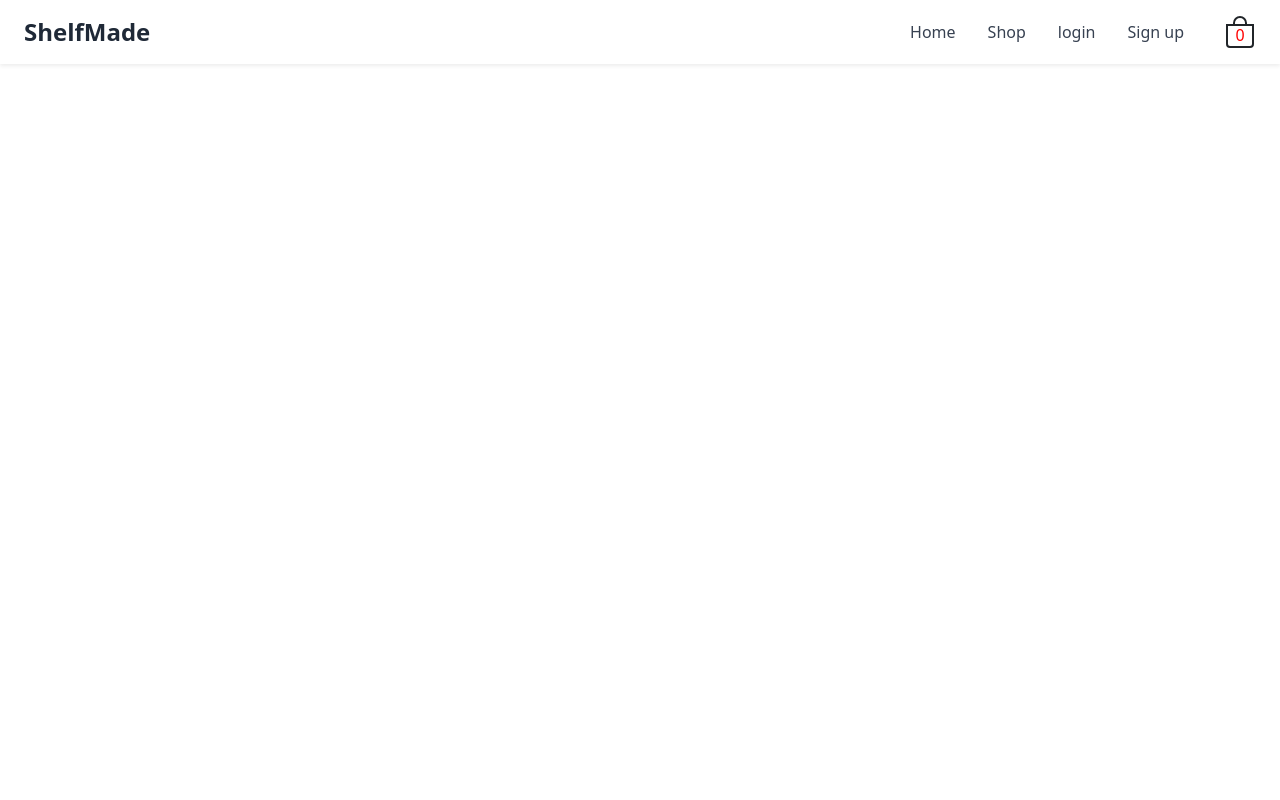
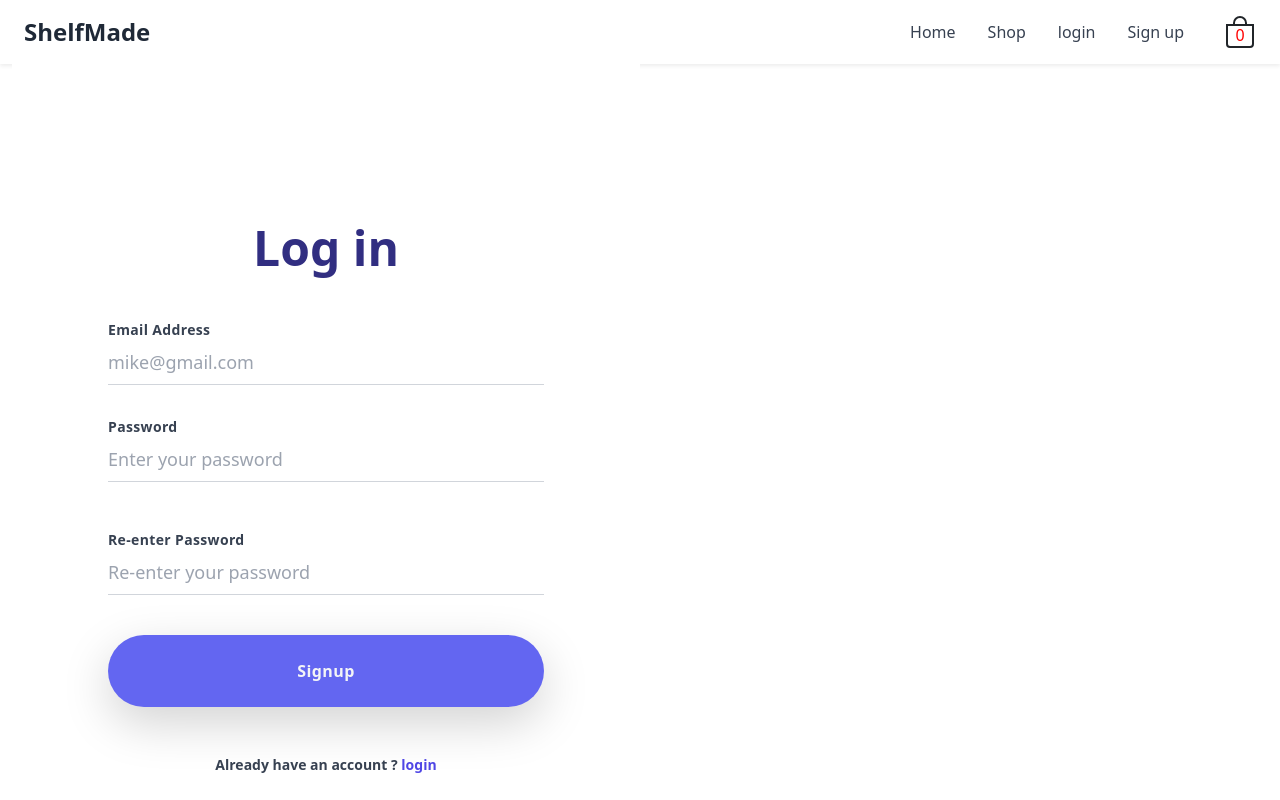
Before and after one commit to dglitxh/Shelfmade, a React (Create React App) app: page /signup in a window 1280 px wide. Built offline with nearby package versions, Linux system fonts and the light colour scheme.

Commit message:
login and signup

```diff
--- a/src/App.js
+++ b/src/App.js
@@ -8,6 +8,7 @@ import Login from "./components/Pages/Login";
 import { Navbar } from "./components/Pages/navigation";
 import ProductDetail from "./components/Pages/ProductDetail";
 import Shop from "./components/Pages/Shop";
+import Signup from "./components/Pages/Signup"
 
 
 
@@ -33,6 +34,11 @@ const App = () => {
                    />}
                 />
                 <Route
+                    path="/signup"
+                    element={<Signup
+                   />}
+                />
+                <Route
                     path="/cart" element={<CartPage
                     removeFromCart={cart.removeFromCart}
                     changeQuantity={cart.changeQunatity}
--- a/src/components/Pages/CartPage.js
+++ b/src/components/Pages/CartPage.js
@@ -31,7 +31,7 @@ const CartPage = (props) => {
           <tr>
             <td class="hidden pb-4 md:table-cell">
               <Link to='/details'>
-                <img src={listItem.item['thumbnail']} class="w-20 rounded" alt="Thumbnail"/>
+                <img src={listItem.item.product_img} class="w-20 rounded" alt="Thumbnail"/>
               </Link>
             </td>
             <td>
--- a/src/components/Pages/ProductDetail.js
+++ b/src/components/Pages/ProductDetail.js
@@ -17,7 +17,7 @@ const ProductDetail = (props) => {
             <section className="text-gray-700 body-font overflow-hidden bg-white">
   <div className="container px-5 py-24 mx-auto">
     <div className="lg:w-4/5 mx-auto flex flex-wrap">
-      <img alt="ecommerce" className="lg:w-1/2 w-full object-cover object-center rounded border border-gray-200" src={getProduct.thumbnail}/>
+      <img alt="ecommerce" className="lg:w-1/2 w-full object-cover object-center rounded border border-gray-200" src={getProduct.product_img}/>
       <div className="lg:w-1/2 w-full lg:pl-10 lg:py-6 mt-6 lg:mt-0">
         <h2 className="text-sm title-font text-gray-500 tracking-widest">BRAND NAME</h2>
         <h1 className="text-gray-900 text-3xl title-font font-medium mb-1">{getProduct.title}</h1>
--- /dev/null
+++ b/src/components/Pages/Signup.js
@@ -0,0 +1,62 @@
+import { Link } from 'react-router-dom'
+
+const Signup = () => {
+
+    return(
+        <div>
+           <div class="container">
+            <div class="lg:w-1/2 xl:max-w-screen-sm">
+                <div class="py-12 bg-indigo-100 lg:bg-white flex justify-center lg:px-12">
+
+
+                </div>
+                <div class="mt-10 px-12 sm:px-24 md:px-48 lg:px-12 lg:mt-16 xl:px-24 xl:max-w-2xl">
+                    <h2 class="text-center text-4xl text-indigo-900 font-display font-semibold lg:text-left xl:text-5xl
+                    xl:text-bold">Log in</h2>
+                    <div class="mt-12">
+                        <form>
+                            <div>
+                                <div class="text-sm font-bold text-gray-700 tracking-wide">Email Address</div>
+                                <input class="w-full text-lg py-2 border-b border-gray-300 focus:outline-none focus:border-indigo-500"
+                                    type=""
+                                    placeholder="mike@gmail.com"/>
+                            </div>
+                            <div class="mt-8">
+                                <div class="flex justify-between items-center">
+                                    <div class="text-sm font-bold text-gray-700 tracking-wide">
+                                        Password
+                                    </div>
+
+                                </div>
+                                <input class="w-full text-lg py-2 border-b border-gray-300 focus:outline-none focus:border-indigo-500" type="password" placeholder="Enter your password"/>
+                                <div className='mt-12'>
+                                <div class="flex justify-between items-center">
+                                    <div class="text-sm font-bold text-gray-700 tracking-wide">
+                                        Re-enter Password
+                                    </div>
+                                    </div>
+                                </div>
+                                <input class="w-full text-lg py-2 border-b border-gray-300 focus:outline-none focus:border-indigo-500"
+                                type="password" placeholder="Re-enter your password"/>
+                            </div>
+                            <div class="mt-10">
+                                <button class="bg-indigo-500 text-gray-100 p-4 w-full rounded-full tracking-wide
+                                font-semibold font-display focus:outline-none focus:shadow-outline hover:bg-indigo-600
+                                shadow-lg">
+                                    Signup
+                                </button>
+                            </div>
+                        </form>
+                        <div class="mt-12 text-sm font-display font-semibold text-gray-700 text-center">
+                            Already have an account ? <Link to class="cursor-pointer text-indigo-600 hover:text-indigo-800">login</Link>
+                        </div>
+                    </div>
+                </div>
+            </div>
+            </div>
+        </div>
+    )
+}
+
+
+export default Signup
--- a/src/components/Pages/navigation.js
+++ b/src/components/Pages/navigation.js
@@ -25,10 +25,10 @@ export const Navbar = (props) =>{
 
       <div className="items-center md:flex">
         <div className="flex flex-col md:flex-row md:mx-6">
-          <Link to="/" className="my-1 text-gray-700 dark:text-gray-500 hover:text-red-500 dark:hover:text-indigo-400 md:mx-4 md:my-0" href="#">Home</Link>
-          <Link to="/shop"className="my-1 text-gray-700 dark:text-gray-500 hover:text-red-500 dark:hover:text-indigo-400 md:mx-4 md:my-0" href="#">Shop</Link>
-          <Link to="/login" className="my-1 text-gray-700 dark:text-gray-500 hover:text-red-500 dark:hover:text-indigo-400 md:mx-4 md:my-0" href="#">login</Link>
-           <Link to="/" className="my-1 text-gray-700 dark:text-gray-500 hover:text-red-500 dark:hover:text-indigo-400 md:mx-4 md:my-0" href="#">Sign up</Link>
+          <Link to="/" className="my-1 text-gray-700 dark:text-gray-500 hover:text-red-500 dark:hover:text-indigo-400 md:mx-4 md:my-0">Home</Link>
+          <Link to="/shop"className="my-1 text-gray-700 dark:text-gray-500 hover:text-red-500 dark:hover:text-indigo-400 md:mx-4 md:my-0" >Shop</Link>
+          <Link to="/login" className="my-1 text-gray-700 dark:text-gray-500 hover:text-red-500 dark:hover:text-indigo-400 md:mx-4 md:my-0" >login</Link>
+           <Link to="/signup" className="my-1 text-gray-700 dark:text-gray-500 hover:text-red-500 dark:hover:text-indigo-400 md:mx-4 md:my-0" >Sign up</Link>
          </div>
 
 
```
Also changed, not shown: public/login.svg (added).
